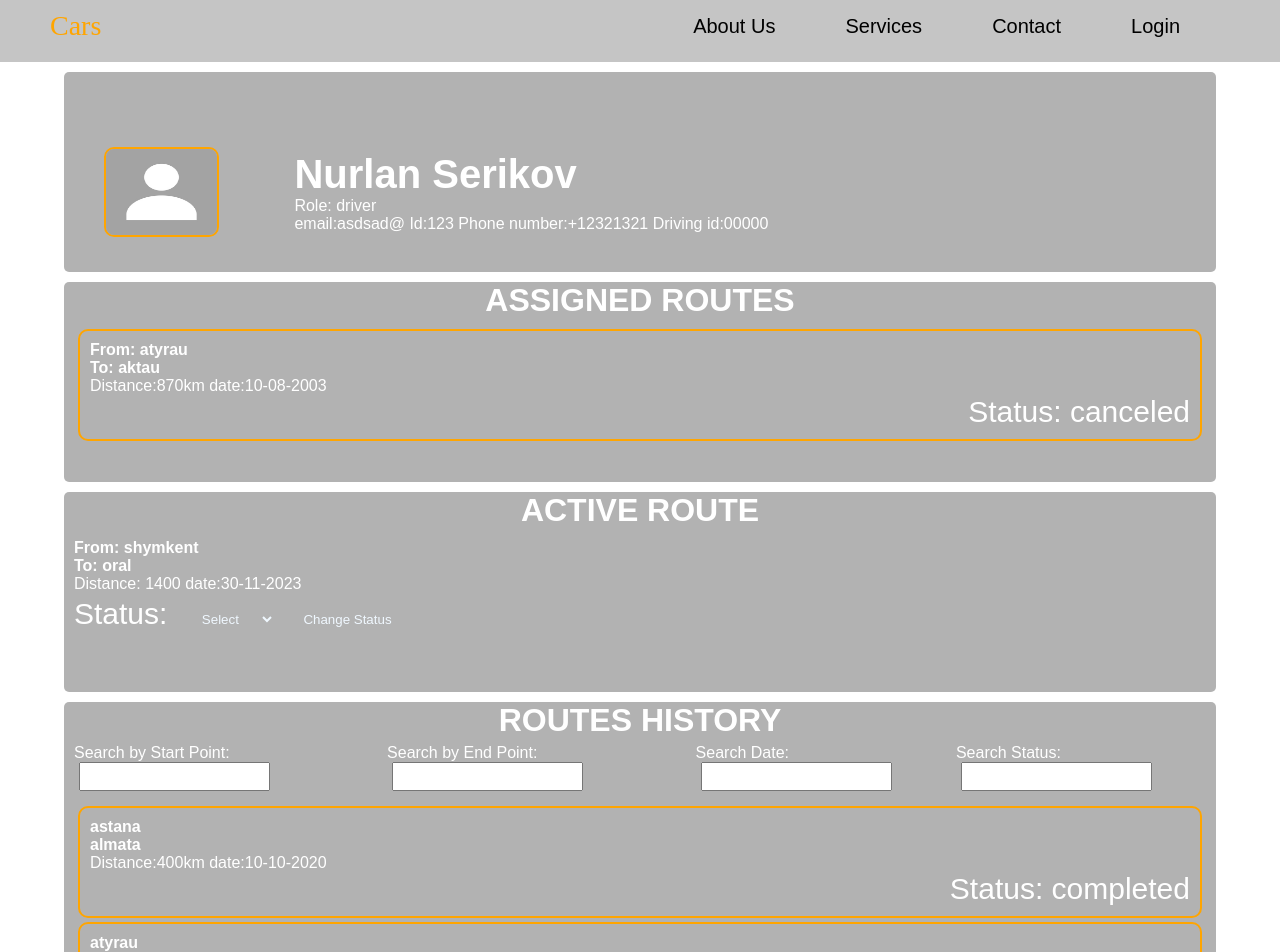
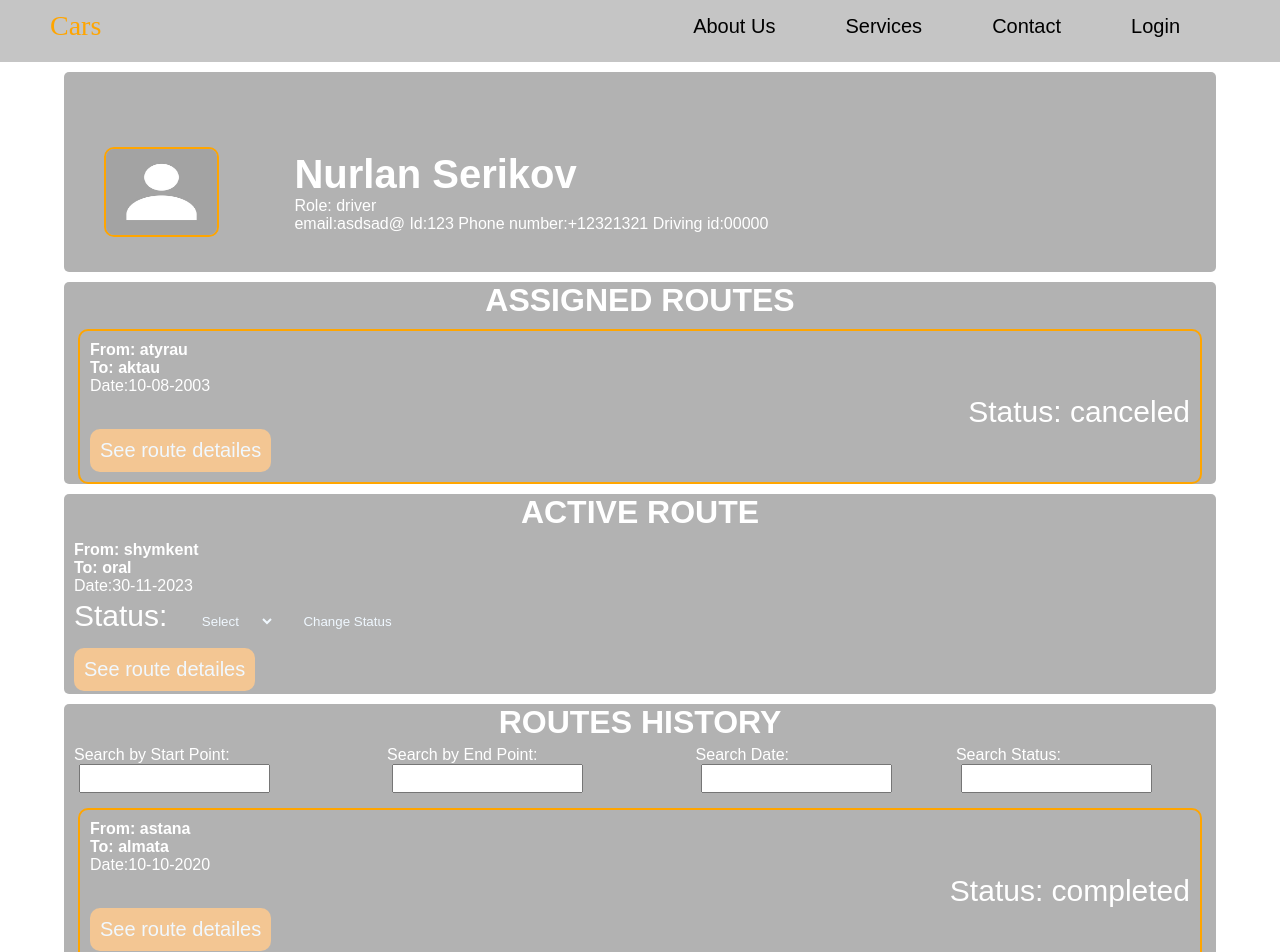
Before and after one commit to Des1er/CarsApp, a React (Create React App) app: page /driver in a window 1280 px wide. Shown: the top 952 px of the page. Built offline with nearby package versions, Linux system fonts and the light colour scheme.

Commit message:
Routes detailes page

```diff
--- a/src/App.js
+++ b/src/App.js
@@ -12,7 +12,8 @@ import { BrowserRouter as Router, Switch, Route } from "react-router-dom";
 import Auction from "./pages/AdminPage/VehiclesPage/AuctionPage/Auction";
 import Maintenance from "./pages/AdminPage/MaintenancePage/Maintenance";
 import Fueling from "./pages/AdminPage/FuelingPage/Fueling";
-import driver from './pages/DriverPage/driver'
+import driver from './pages/DriverPage/driver';
+import Route_details from "./pages/DriverPage/Route_detail";
 
 function App() {
   return (
@@ -29,8 +30,9 @@ function App() {
           <Route path="/vehicles" exact component={Vehicles} />
           <Route path="/auction" exact component={Auction} />
           <Route path="/maintenance" exact component={Maintenance} />
-          <Route path="/fueling" exact component={Fueling} />]
+          <Route path="/fueling" exact component={Fueling} />
           <Route path='/driver' exact component={driver} />
+          <Route path='/route-det' exact component={Route_details} />
         </Switch>
       </div>
     </Router>
--- a/src/pages/Contact.jsx
+++ b/src/pages/Contact.jsx
@@ -8,7 +8,7 @@ const socials = [
   ];
 
   const ListSocials = socials.map((social) => {
-    return (<div className="socials">
+    return (<div className="socials" key={social.alt}>
       <a
 
         href={social.url}
--- a/src/pages/DriverPage/DRIVER_MOC.json
+++ b/src/pages/DriverPage/DRIVER_MOC.json
@@ -1,5 +1,5 @@
 {"email":"asdsad@","government_id":"123","phone_number":"+12321321","photo":"asd.jpg","driving_license_id":"00000","firstname":"Nurlan", "secondname":"Serikov","role":"driver", "cars":[{"mark":"Ferrari","year": "2001","plate":"ASD100"},{"mark":"Honda","year": "2020"},{"mark":"Honda","year": "2020"},{"mark":"Honda","year": "2020"}],
-"routes_history":[{"start_point":"astana","end_point":"almata","total_distance_inkm":400,"date":"10-10-2020","status":"completed"},{"start_point":"atyrau","end_point":"aktau","total_distance_inkm":870,"date":"10-08-2003","status":"canceled"}],
-"active_route":{"start_point":"shymkent","end_point":"oral","total_distance_inkm":1400,"date":"30-11-2023","status":""},
-"assigned_routes":[{"start_point":"atyrau","end_point":"aktau","total_distance_inkm":870,"date":"10-08-2003","status":"canceled"}]
+"routes_history":[{"origin":"astana","destination":"almata","total_distance_inkm":400,"created_time":"10-10-2020","status":"completed","start_time":"15:00","end_time":"19:00"},{"origin":"atyrau","destination":"aktau","total_distance_inkm":870,"created_time":"10-08-2003","status":"canceled","start_time":"15:00","end_time":"19:00"}],
+"active_route":{"origin":"shymkent","destination":"oral","total_distance_inkm":1400,"created_time":"30-11-2023","status":"","start_time":"15:00","end_time":"19:00"},
+"assigned_routes":[{"origin":"atyrau","destination":"aktau","total_distance_inkm":870,"created_time":"10-08-2003","status":"canceled","start_time":"15:00","end_time":"19:00"}]
 }
--- /dev/null
+++ b/src/pages/DriverPage/Route_detail.jsx
@@ -0,0 +1,42 @@
+import React, { Fragment, useState } from "react";
+
+import "./driver.css";
+import { Link, useLocation } from "react-router-dom";
+
+function Route_details(props){
+    const location = useLocation();
+    const { state } = props.location;
+ const { origin,destination,total_distance_inkm,created_time,status,start_time,end_time } = state;
+
+
+
+    {/*
+        class Route(models.Model):
+    origin = models.CharField('origin', max_length=255)
+    destination = models.CharField('origin', max_length=255)
+    start_time = models.DateTimeField('start_time', default=datetime.now())
+    end_time = models.DateTimeField('end_time', null= True, blank=True)
+    created_time = models.DateTimeField('created_time', default= datetime.now())
+    status = models.CharField('status', max_length=50, null=True, blank=True)
+    driver = models.ForeignKey(CustomUser, on_delete=models.CASCADE) */}
+    return(<div className="route-detail">
+            <div className="route-detail-info">
+                <p>Route started at: <span className="name-of-city">{origin}</span></p>
+                <p >Route final point is: <span className="name-of-city">{destination}</span></p>
+                <p className="times-of-route"> Date That route was created: <span className="time-route">{created_time}</span>  </p>
+                <p className="times-of-route">Driver started route at time: <span className="time-route">{start_time} </span>  </p>
+                <p className="times-of-route">Driver arrived at time: <span className="time-route">{end_time}</span> </p>
+            <p> Status of route is: <span className="route-det-status">{status}</span></p>
+        </div>
+        <Link
+            to={{
+            pathname: "/driver",
+            }}
+        >
+            <p className="d">Go back</p>
+        </Link>
+        </div>
+    )
+}
+
+export default Route_details;
--- a/src/pages/DriverPage/driver.css
+++ b/src/pages/DriverPage/driver.css
@@ -174,3 +174,78 @@ ul{
     margin-left: 5px;
     padding: 5px;
 }
+.route-detail{
+    text-align: center;
+}
+.route-detail-info{
+    position: relative;
+    padding: 10px;
+    top: 70px;
+    font-size: 25px;
+    margin-left: auto;
+    margin-right: auto;
+    min-height: 200px;
+    width: 500px;
+    border: 3px dashed black;
+    color: black;
+
+}
+.route-detail-info h4{
+    display: block;
+}
+.route-detail .name-of-city{
+    font-size: 30px;
+    font-family: sans-serif;
+    padding-left: 50px;
+    font-weight: bold;
+    color: orange;
+}
+.route-detail .times-of-route{
+    margin-bottom: 10px;
+    margin-top: 10px;
+}
+.route-detail .times-of-route .time-route{
+    font-family: sans-serif;
+    font-size: 30px;
+    font-weight: bold;
+}
+.route-detail .route-det-status{
+    font-size: 30px;
+    font-family: sans-serif;
+    font-weight: bold;
+    color: orange;
+
+}
+.d{
+    top: 100px;
+    position: relative;
+    font-size: 24px;
+    width: 150px;
+    height: 50px;
+    border-radius: 5px;
+    margin-top: 15px;
+    margin-left:auto;
+    margin-right:auto;
+    display: flex;
+    justify-content: center;
+    align-items: center;
+    border: 1px solid #F3C693;
+    background-color: #F3C693;
+    color:aliceblue;
+    border-radius: 25px;
+}
+.link-to-route-detail{
+    font-size: 20px;
+    display: inline-block;
+    position: relative;
+    color: aliceblue;
+    background-color: #F3C693;
+    border-radius: 10px;
+    padding: 10px;
+
+
+}
+.link-to-route-detail:hover{
+
+    text-decoration: underline;
+}
--- a/src/pages/DriverPage/driver.jsx
+++ b/src/pages/DriverPage/driver.jsx
@@ -1,5 +1,6 @@
 import React, { Fragment, useState } from "react";
 import data from './DRIVER_MOC.json';
+import { Link, useLocation } from "react-router-dom";
 import "./driver.css";
 
 function Car  (prop){
@@ -39,10 +40,10 @@ function Driver(){
         // if (!searchRoute){
         //     return items;
         // }
-        return items.filter(routesHistory => routesHistory.start_point.includes(searchRoute))
-        .filter(routesHistory => routesHistory.end_point.includes(searchRouteEnd))
+        return items.filter(routesHistory => routesHistory.origin.includes(searchRoute))
+        .filter(routesHistory => routesHistory.destination.includes(searchRouteEnd))
         .filter(routesHistory => routesHistory.status.includes(searchRouteStatus))
-        .filter(routesHistory => routesHistory.date.includes(searchRouteDate));
+        .filter(routesHistory => routesHistory.created_time.includes(searchRouteDate));
     }
 
     const filtered = filter_by(searchRoute,routesHistory);
@@ -85,13 +86,21 @@ function Driver(){
             <div className="route-list box-1">
                 <h1>ASSIGNED ROUTES</h1>
                 <ul >
-                {/* {"start_point":"atyrau","end_point":"aktau","total_distance_inkm":870,"date":"10-08-2003","status":"canceled"} */}
+                {/* {"origin":"atyrau","destination":"aktau","total_distance_inkm":870,"date":"10-08-2003","status":"canceled"} */}
                         {assignedRoutes.map((route) => (
-                            <li key={route.date}>
-                                <h4> From: {route.start_point}</h4>
-                                <h4>To: {route.end_point}</h4>
-                                <p>Distance:{route.total_distance_inkm}km date:{route.date}</p>
+                            <li key={route.created_time}>
+                                <h4> From: {route.origin}</h4>
+                                <h4>To: {route.destination}</h4>
+                                <p>Date:{route.created_time}</p>
                                 <p className="assigned-route-status"> Status: {route.status}</p>
+                                <Link
+                                    to={{
+                                    pathname: "/route-det",
+                                        state: route ,
+                                    }}
+                                >
+                                    <p className="link-to-route-detail">See route detailes</p>
+                                </Link>
                             </li>
                         ))}
                 </ul>
@@ -106,9 +115,9 @@ function Driver(){
             <div className="active-route box-1">
                 <h1>ACTIVE ROUTE</h1>
                 <div className="active-route-info">
-                    <h4>From: {activeRoute.start_point}</h4>
-                    <h4>To: {activeRoute.end_point}</h4>
-                    <p>Distance: {activeRoute.total_distance_inkm} date:{activeRoute.date}</p>
+                    <h4>From: {activeRoute.origin}</h4>
+                    <h4>To: {activeRoute.destination}</h4>
+                    <p>Date:{activeRoute.created_time}</p>
 
 {/* how to change status? */}
                     <div className="active-rout-status">
@@ -123,6 +132,14 @@ function Driver(){
                             <button onClick={completeRout}>Change Status</button>
                         </form>
                     </div>
+                    <Link
+                        to={{
+                        pathname: "/route-det",
+                            state: activeRoute ,
+                        }}
+                    >
+                        <p className="link-to-route-detail">See route detailes</p>
+                    </Link>
                 </div>
             </div>
 
@@ -158,11 +175,19 @@ function Driver(){
                     <div className="rout-list">
                         <ul>
                             {filtered.map((route) => (
-                                <li key = {route.date}>
-                                    <h4>{route.start_point}</h4>
-                                    <h4>{route.end_point}</h4>
-                                    <p>Distance:{route.total_distance_inkm}km date:{route.date}</p>
+                                <li key = {route.created_time}>
+                                    <h4>From: {route.origin}</h4>
+                                    <h4>To: {route.destination}</h4>
+                                    <p>Date:{route.created_time}</p>
                                     <p className="routes-history-status"> Status: {route.status}</p>
+                                    <Link
+                                        to={{
+                                        pathname: "/route-det",
+                                         state: route ,
+                                        }}
+                                    >
+                                        <p className="link-to-route-detail">See route detailes</p>
+                                    </Link>
                                 </li>
                             ))}
                         </ul>
```
Also changed, not shown: src/pages/Login.jsx (+114 -2 lines), 1 other file (tests, documents, lock files or other folders). Lines whose indentation alone changed are shown as unchanged.
